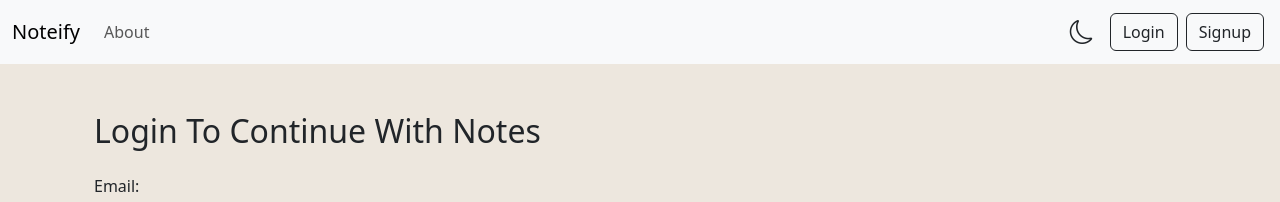
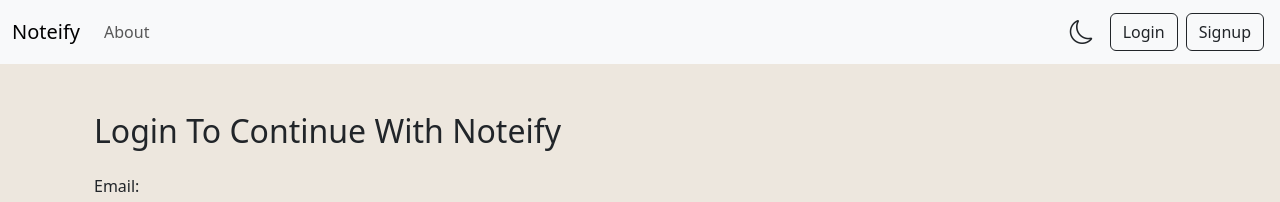
Before and after one commit to tech0123/noteifyFrontend, a React (Create React App) app: page /login in a window 1280 px wide. Shown: the top 202 px of the page. Built offline with nearby package versions, Linux system fonts and the light colour scheme.

Commit message:
Initial commit 2

```diff
--- a/package.json
+++ b/package.json
@@ -21,7 +21,7 @@
     "build": "react-scripts build",
     "test": "react-scripts test",
     "eject": "react-scripts eject",
-    "both": "concurrently \"npm run start\" \"cd.. && cd backend && npm run dev\""
+    "both": "concurrently \"npm run start\" \"cd.. && cd noteifyBackend && npm run dev\""
   },
   "eslintConfig": {
     "extends": [
--- a/src/components/Login.js
+++ b/src/components/Login.js
@@ -45,7 +45,7 @@
 
     return (
         <div className="container my-5">
-            <h2>Login To Continue With Notes</h2>
+            <h2>Login To Continue With Noteify</h2>
 
             <Form onSubmit={handleSubmit}>
                 <div className='my-4'>
--- a/src/components/Signup.js
+++ b/src/components/Signup.js
@@ -49,7 +49,7 @@
 
   return (
     <div className="container my-5">
-      <h2>Signup To Use Notes</h2>
+      <h2>Signup To Use Noteify</h2>
 
       <Form onSubmit={handleSubmit}>
         <div className='my-4'>
```
